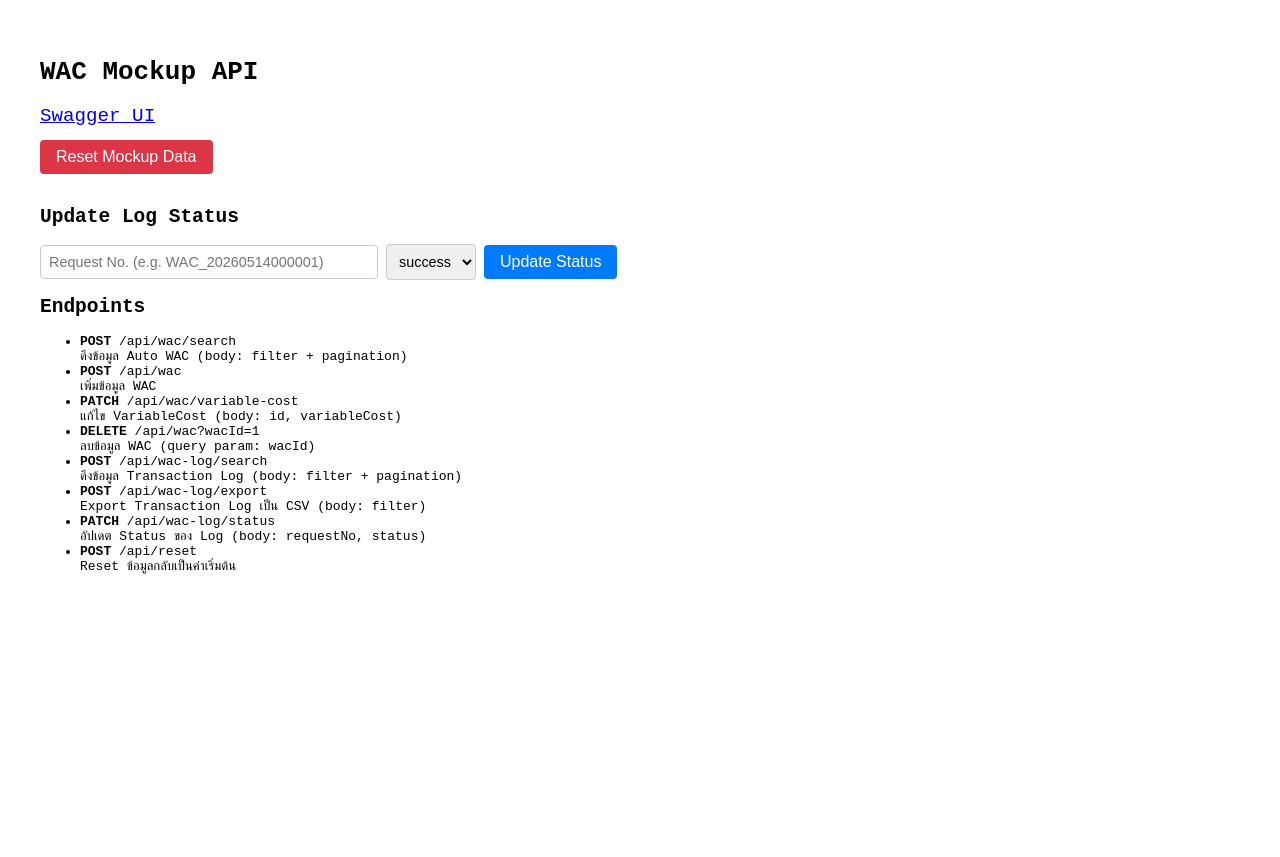
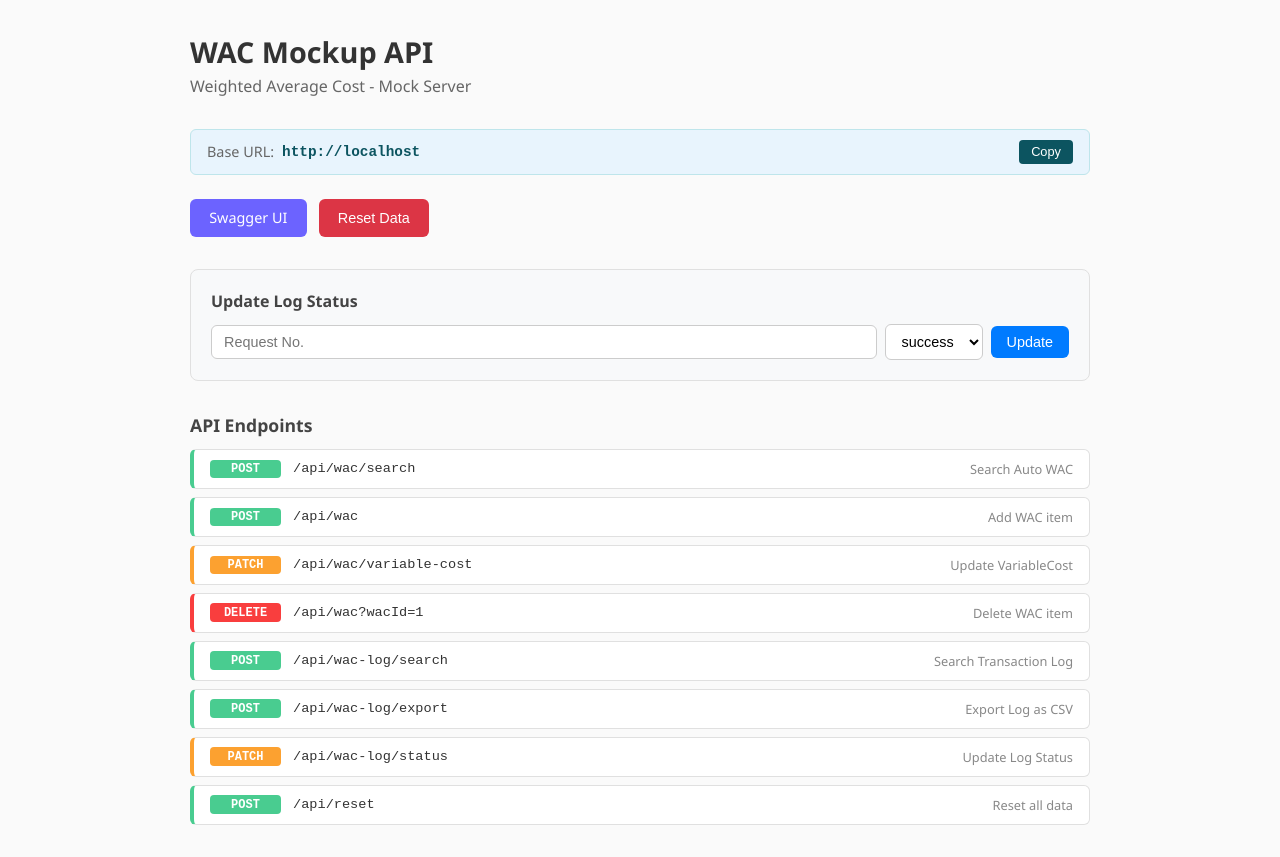
Before and after one commit to KeeratikhachonSuanchan/APIMockup-AutoWAC, a Next.js app: page / in a window 1280 px wide. Before the commit the page ends 800 px from the top, so only its background shows below. Built offline with nearby package versions, Linux system fonts and the light colour scheme.

Commit message:
Revise UI

```diff
--- a/app/layout.tsx
+++ b/app/layout.tsx
@@ -9,7 +9,7 @@ export default function RootLayout({
 }) {
   return (
     <html lang="en">
-      <body>{children}</body>
+      <body style={{ margin: 0, backgroundColor: "#fafafa" }}>{children}</body>
     </html>
   );
 }
--- a/app/page.tsx
+++ b/app/page.tsx
@@ -1,12 +1,14 @@
 "use client";
 
-import { useState } from "react";
+import { useState, useEffect } from "react";
 
 export default function Home() {
+  const [baseUrl, setBaseUrl] = useState("");
+  const [copied, setCopied] = useState(false);
   const [resetMsg, setResetMsg] = useState("");
   const [requestNo, setRequestNo] = useState("");
   const [status, setStatus] = useState("success");
-  const [statusMsg, setStatusMsg] = useState("");
+  const [statusMsg, setStatusMsg] = useState<{ text: string; ok: boolean } | null>(null);
 
   async function handleReset() {
     setResetMsg("Resetting...");
@@ -18,106 +20,175 @@ export default function Home() {
 
   async function handleStatusUpdate() {
     if (!requestNo.trim()) {
-      setStatusMsg("กรุณากรอก Request No.");
+      setStatusMsg({ text: "Please enter Request No.", ok: false });
       return;
     }
-    setStatusMsg("Updating...");
+    setStatusMsg({ text: "Updating...", ok: true });
     const res = await fetch("/api/wac-log/status", {
       method: "PATCH",
       headers: { "Content-Type": "application/json" },
       body: JSON.stringify({ requestNo: requestNo.trim(), status }),
     });
     const data = await res.json();
-    setStatusMsg(data.success ? `${data.message} (${status})` : data.error);
-    if (data.success) setTimeout(() => setStatusMsg(""), 3000);
+    setStatusMsg({ text: data.success ? `Updated to "${status}"` : data.error, ok: data.success });
+    if (data.success) setTimeout(() => setStatusMsg(null), 3000);
   }
 
-  const btnStyle = {
-    padding: "0.5rem 1rem",
-    fontSize: "1rem",
-    color: "white",
-    border: "none",
-    borderRadius: "4px",
-    cursor: "pointer",
+  useEffect(() => {
+    setBaseUrl(window.location.origin);
+  }, []);
+
+  async function handleCopy() {
+    await navigator.clipboard.writeText(baseUrl);
+    setCopied(true);
+    setTimeout(() => setCopied(false), 2000);
+  }
+
+  const endpoints = [
+    { method: "POST", path: "/api/wac/search", desc: "Search Auto WAC", body: "filter + pagination" },
+    { method: "POST", path: "/api/wac", desc: "Add WAC item", body: "rawCode, rawName, dcCuttingCode, dcName, supplierCode, supplierName" },
+    { method: "PATCH", path: "/api/wac/variable-cost", desc: "Update VariableCost", body: "id, variableCost" },
+    { method: "DELETE", path: "/api/wac?wacId=1", desc: "Delete WAC item", body: "query: wacId" },
+    { method: "POST", path: "/api/wac-log/search", desc: "Search Transaction Log", body: "filter + pagination" },
+    { method: "POST", path: "/api/wac-log/export", desc: "Export Log as CSV", body: "filter" },
+    { method: "PATCH", path: "/api/wac-log/status", desc: "Update Log Status", body: "requestNo, status" },
+    { method: "POST", path: "/api/reset", desc: "Reset all data", body: "none" },
+  ];
+
+  const methodColor: Record<string, string> = {
+    POST: "#49cc90",
+    PATCH: "#fca130",
+    DELETE: "#f93e3e",
   };
 
   return (
-    <main style={{ fontFamily: "monospace", padding: "2rem", maxWidth: "800px" }}>
-      <h1>WAC Mockup API</h1>
-      <p>
-        <a href="/swagger" style={{ fontSize: "1.2rem" }}>Swagger UI</a>
-      </p>
-
-      <div style={{ display: "flex", gap: "1rem", marginBottom: "2rem", flexWrap: "wrap" }}>
-        <button onClick={handleReset} style={{ ...btnStyle, backgroundColor: "#dc3545" }}>
-          Reset Mockup Data
-        </button>
-        {resetMsg && <span style={{ color: "#28a745", alignSelf: "center" }}>{resetMsg}</span>}
+    <main style={{ fontFamily: "'Segoe UI', system-ui, sans-serif", padding: "2rem", maxWidth: "900px", margin: "0 auto", color: "#333" }}>
+      <div style={{ marginBottom: "2rem" }}>
+        <h1 style={{ fontSize: "1.8rem", fontWeight: 700, margin: 0 }}>WAC Mockup API</h1>
+        <p style={{ color: "#666", margin: "0.25rem 0 0" }}>Weighted Average Cost - Mock Server</p>
       </div>
 
-      <h2>Update Log Status</h2>
-      <div style={{ display: "flex", gap: "0.5rem", marginBottom: "0.5rem", flexWrap: "wrap", alignItems: "center" }}>
+      {baseUrl && (
+        <div style={{
+          display: "flex", alignItems: "center", gap: "0.5rem",
+          padding: "0.6rem 1rem", backgroundColor: "#e8f4fd", border: "1px solid #bee5eb",
+          borderRadius: "6px", marginBottom: "1.5rem", fontSize: "0.9rem",
+        }}>
+          <span style={{ color: "#666" }}>Base URL:</span>
+          <code style={{ fontFamily: "monospace", fontWeight: 600, color: "#0c5460" }}>{baseUrl}</code>
+          <button
+            onClick={handleCopy}
+            style={{
+              marginLeft: "auto", padding: "0.3rem 0.75rem", fontSize: "0.8rem",
+              backgroundColor: copied ? "#28a745" : "#0c5460", color: "white",
+              border: "none", borderRadius: "4px", cursor: "pointer",
+            }}
+          >
+            {copied ? "Copied!" : "Copy"}
+          </button>
+        </div>
+      )}
+
+      <div style={{ display: "flex", gap: "0.75rem", marginBottom: "2rem" }}>
+        <a
+          href="/swagger"
+          style={{
+            display: "inline-flex", alignItems: "center", gap: "0.4rem",
+            padding: "0.6rem 1.2rem", backgroundColor: "#6c63ff", color: "white",
+            borderRadius: "6px", textDecoration: "none", fontSize: "0.9rem", fontWeight: 500,
+          }}
+        >
+          Swagger UI
+        </a>
+        <button
+          onClick={handleReset}
+          style={{
+            padding: "0.6rem 1.2rem", backgroundColor: "#dc3545", color: "white",
+            border: "none", borderRadius: "6px", cursor: "pointer", fontSize: "0.9rem", fontWeight: 500,
+          }}
+        >
+          Reset Data
+        </button>
+        {resetMsg && <span style={{ color: "#28a745", alignSelf: "center", fontSize: "0.85rem" }}>{resetMsg}</span>}
+      </div>
+
+      <div style={{
+        backgroundColor: "#f8f9fa", border: "1px solid #e0e0e0", borderRadius: "8px",
+        padding: "1.25rem", marginBottom: "2rem",
+      }}>
+        <h2 style={{ fontSize: "1rem", fontWeight: 600, margin: "0 0 0.75rem", color: "#444" }}>
+          Update Log Status
+        </h2>
+        <div style={{ display: "flex", gap: "0.5rem", flexWrap: "wrap", alignItems: "center" }}>
           <input
             type="text"
-          placeholder="Request No. (e.g. WAC_20260514000001)"
+            placeholder="Request No."
             value={requestNo}
             onChange={(e) => setRequestNo(e.target.value)}
-          style={{ padding: "0.5rem", fontSize: "0.9rem", width: "320px", border: "1px solid #ccc", borderRadius: "4px" }}
+            style={{
+              flex: 1, minWidth: "240px", padding: "0.5rem 0.75rem",
+              border: "1px solid #ccc", borderRadius: "6px", fontSize: "0.9rem", outline: "none",
+            }}
           />
           <select
             value={status}
             onChange={(e) => setStatus(e.target.value)}
-          style={{ padding: "0.5rem", fontSize: "0.9rem", border: "1px solid #ccc", borderRadius: "4px" }}
+            style={{
+              padding: "0.5rem 0.75rem", border: "1px solid #ccc",
+              borderRadius: "6px", fontSize: "0.9rem", backgroundColor: "white",
+            }}
           >
             <option value="success">success</option>
             <option value="pending">pending</option>
             <option value="failed">failed</option>
           </select>
-        <button onClick={handleStatusUpdate} style={{ ...btnStyle, backgroundColor: "#007bff" }}>
-          Update Status
+          <button
+            onClick={handleStatusUpdate}
+            style={{
+              padding: "0.5rem 1rem", backgroundColor: "#007bff", color: "white",
+              border: "none", borderRadius: "6px", cursor: "pointer", fontSize: "0.9rem", fontWeight: 500,
+            }}
+          >
+            Update
           </button>
         </div>
         {statusMsg && (
-        <p style={{ color: statusMsg.includes("successfully") ? "#28a745" : "#dc3545", margin: "0.5rem 0" }}>
-          {statusMsg}
+          <p style={{ color: statusMsg.ok ? "#28a745" : "#dc3545", margin: "0.5rem 0 0", fontSize: "0.85rem" }}>
+            {statusMsg.text}
           </p>
         )}
+      </div>
 
-      <h2>Endpoints</h2>
-      <ul>
-        <li>
-          <strong>POST</strong> /api/wac/search
-          <br />ดึงข้อมูล Auto WAC (body: filter + pagination)
-        </li>
-        <li>
-          <strong>POST</strong> /api/wac
-          <br />เพิ่มข้อมูล WAC
-        </li>
-        <li>
-          <strong>PATCH</strong> /api/wac/variable-cost
-          <br />แก้ไข VariableCost (body: id, variableCost)
-        </li>
-        <li>
-          <strong>DELETE</strong> /api/wac?wacId=1
-          <br />ลบข้อมูล WAC (query param: wacId)
-        </li>
-        <li>
-          <strong>POST</strong> /api/wac-log/search
-          <br />ดึงข้อมูล Transaction Log (body: filter + pagination)
-        </li>
-        <li>
-          <strong>POST</strong> /api/wac-log/export
-          <br />Export Transaction Log เป็น CSV (body: filter)
-        </li>
-        <li>
-          <strong>PATCH</strong> /api/wac-log/status
-          <br />อัปเดต Status ของ Log (body: requestNo, status)
-        </li>
-        <li>
-          <strong>POST</strong> /api/reset
-          <br />Reset ข้อมูลกลับเป็นค่าเริ่มต้น
-        </li>
-      </ul>
+      <h2 style={{ fontSize: "1.1rem", fontWeight: 600, marginBottom: "0.75rem", color: "#444" }}>
+        API Endpoints
+      </h2>
+      <div style={{ display: "flex", flexDirection: "column", gap: "0.5rem" }}>
+        {endpoints.map((ep) => (
+          <div
+            key={ep.path + ep.method}
+            style={{
+              display: "flex", alignItems: "center", gap: "0.75rem",
+              padding: "0.6rem 1rem", backgroundColor: "white",
+              border: "1px solid #e0e0e0", borderRadius: "6px",
+              borderLeft: `4px solid ${methodColor[ep.method] ?? "#999"}`,
+            }}
+          >
+            <span style={{
+              fontFamily: "monospace", fontSize: "0.75rem", fontWeight: 700,
+              color: "white", backgroundColor: methodColor[ep.method] ?? "#999",
+              padding: "0.15rem 0.5rem", borderRadius: "4px", minWidth: "55px", textAlign: "center",
+            }}>
+              {ep.method}
+            </span>
+            <span style={{ fontFamily: "monospace", fontSize: "0.85rem", color: "#333", fontWeight: 500 }}>
+              {ep.path}
+            </span>
+            <span style={{ color: "#888", fontSize: "0.8rem", marginLeft: "auto" }}>
+              {ep.desc}
+            </span>
+          </div>
+        ))}
+      </div>
     </main>
   );
 }
```
Lines whose indentation alone changed are shown as unchanged.
